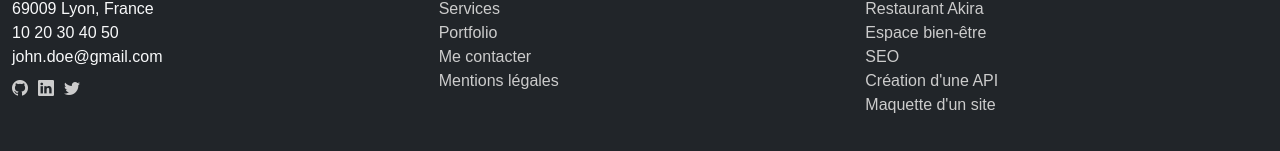
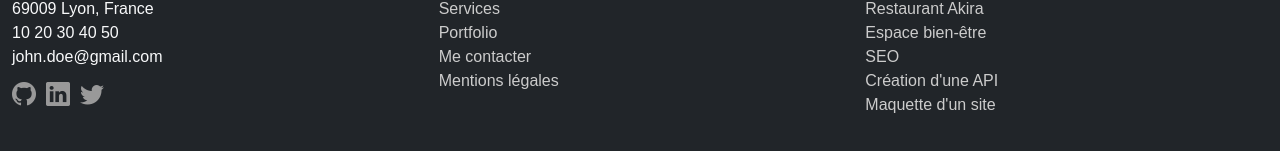
Before and after one commit to Diva-X/portofolio, a React (Create React App) app: page / in a window 1280 px wide. Shown: the part 987-1138 px from the top of the page. Built offline with nearby package versions, Linux system fonts and the light colour scheme.

Commit message:
correction footer efface

```diff
--- a/src/components/Footer/Footer.scss
+++ b/src/components/Footer/Footer.scss
@@ -1,22 +1,25 @@
+.footer {
+  background-color: #111;
+  color: #fff;
+  padding: 2rem 1rem;
+}
+
 .footer-link {
   color: #ccc;
   text-decoration: none;
-  transition: color 0.2s, font-weight 0.2s;
 
   &:hover {
-    color: white;
-    font-weight: bold;
+    color: #fff;
+    text-decoration: underline;
   }
 }
 
-.social-icons a {
-  display: inline-block;
-  color: #ccc;
+.social-icon {
+  color: #999;
   margin-right: 10px;
-  text-decoration: none;
-  transition: color 0.2s;
+  font-size: 1.5rem;
 
   &:hover {
-    color: white;
+    color: #fff;
   }
 }
```
